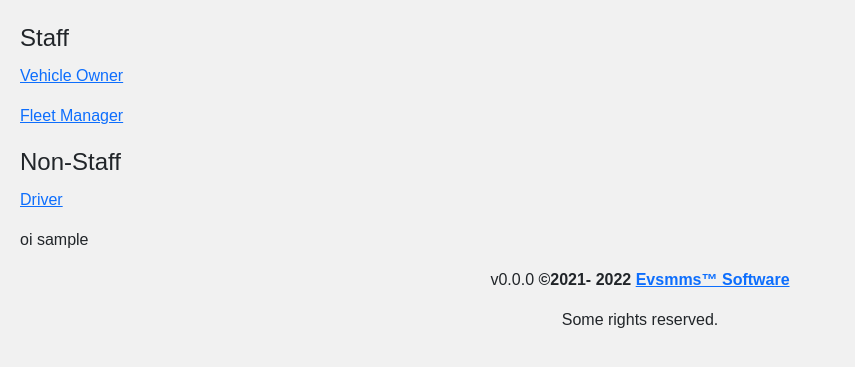
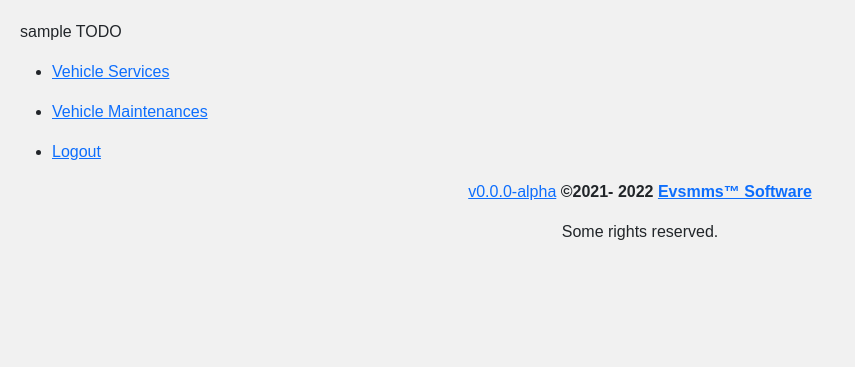
Before and after one commit to vrsms/evsrms, a Django app: page / in a window 1280 px wide. Shown: the top 367 px of the page, without its empty margins (0-855 px from the left). Run offline with Django 3.2, Linux system fonts and the light colour scheme; the visitor is signed in with stand-in values (Sample User, id 1).

Commit message:
Update homepage

```diff
--- a/kyc/templates/kyc/index.html
+++ b/kyc/templates/kyc/index.html
@@ -15,7 +15,7 @@
         body {
             background-color: #f1f1f1;
             padding: 20px;
-    font-family: Arial;
+            font-family: Arial, serif;
         }
 
         /* Center website */
@@ -76,17 +76,15 @@ h1 {
 <body>
 <!-- <h2>Electronic Vehicle Service and Maintenance Management System</h2>-->
 {% if  user.is_authenticated %}
-<fieldset>
-   <legend>Staff</legend>
-    <p><a href="{% url 'admin:index' %}">Vehicle Owner</a></p>
-<p><a href="{% url 'admin:index' %}">Fleet Manager</a></p>
-</fieldset>
-<fieldset>
-    <legend>Non-Staff</legend>
-    <p><a href="{% url 'login' %}">Driver</a></p>
-</fieldset>
+    <p> {{ user.username }} TODO</p>
+    <ul>
+        <li><p><a href="{% url 'service:index' %}">Vehicle Services</a></p></li>
+        <li><p><a href="{% url 'admin:index' %}">Vehicle Maintenances</a></p></li>
+        <li><p><a href="{% url 'logout' %}">Logout</a></p></li>
+    </ul>
 
-    <p> oi {{ user.username }}</p>
+
+
 
 {% else %}
     <!-- MAIN (Center website) -->
@@ -95,53 +93,46 @@ h1 {
         <h2>Electronic Vehicle Service and Maintenance Management System</h2>
         <hr>
         <div class="content">
-  <img src="bear.jpg" alt="Bear" style="width:100%">
             <h2>Vehicle management, redefined!</h2>
             <p>Achieve more profits, the smart way.</p>
         </div>
-
 
 
         <!-- Portfolio Gallery Grid -->
         <div class="row">
             <div class="column">
                 <div class="content">
-      <img src="mountains.jpg" alt="Mountains" style="width:100%">
                     <h3><a href="{% url 'admin:index' %}">Vehicle Owner</a></h3>
                     <p>Your transportation business needs an intelligent management. </p>
                 </div>
             </div>
             <div class="column">
                 <div class="content">
-      <img src="lights.jpg" alt="Lights" style="width:100%">
                     <h3><a href="{% url 'admin:index' %}">Fleet Manager</a></h3>
                     <p>The whole fleet, expertly managed.</p>
                 </div>
             </div>
             <div class="column">
                 <div class="content">
-      <img src="nature.jpg" alt="Nature" style="width:100%">
                     <h3><a href="{% url 'login' %}">Driver</a></h3>
                     <p>Put your car in control.</p>
                 </div>
             </div>
             <div class="column">
                 <div class="content">
-      <img src="mountains.jpg" alt="Mountains" style="width:100%">
                     <h3><a href="https://evsmms.github.io/">About This Project</a></h3>
                     <p>You deserve more</p>
-        <p>Learn how to install the system and streamline your asset management.</p>
+                    <p>Learn how to install the system and getting started with the system documentation.</p>
                 </div>
             </div>
         </div>
-
 
 
         <!-- END MAIN -->
     </div>
 {% endif %}
 <div style="text-align: center">
-  <p>v0.0.0
+    <p><a href="https://github.com/evsmms/evmms/tree/v0.0.0-alpha">v0.0.0-alpha</a>
         <strong>&copy;2021-
             <script>document.write(new Date().getFullYear().toString());</script>
             <a href="https://evsmms.github.io" title="Evsmms Software">
@@ -154,7 +145,8 @@ h1 {
 <!-- JavaScript Bundle with Popper -->
 <script crossorigin="anonymous"
         integrity="sha384-ka7Sk0Gln4gmtz2MlQnikT1wXgYsOg+OMhuP+IlRH9sENBO0LRn5q+8nbTov4+1p"
-        src="https://cdn.jsdelivr.net/npm/bootstrap@5.1.3/dist/js/bootstrap.bundle.min.js"></script>
+        src="
+        https://cdn.jsdelivr.net/npm/bootstrap@5.1.3/dist/js/bootstrap.bundle.min.js"></script>
 
 </body>
 </html>
```
Lines whose indentation alone changed are shown as unchanged.
